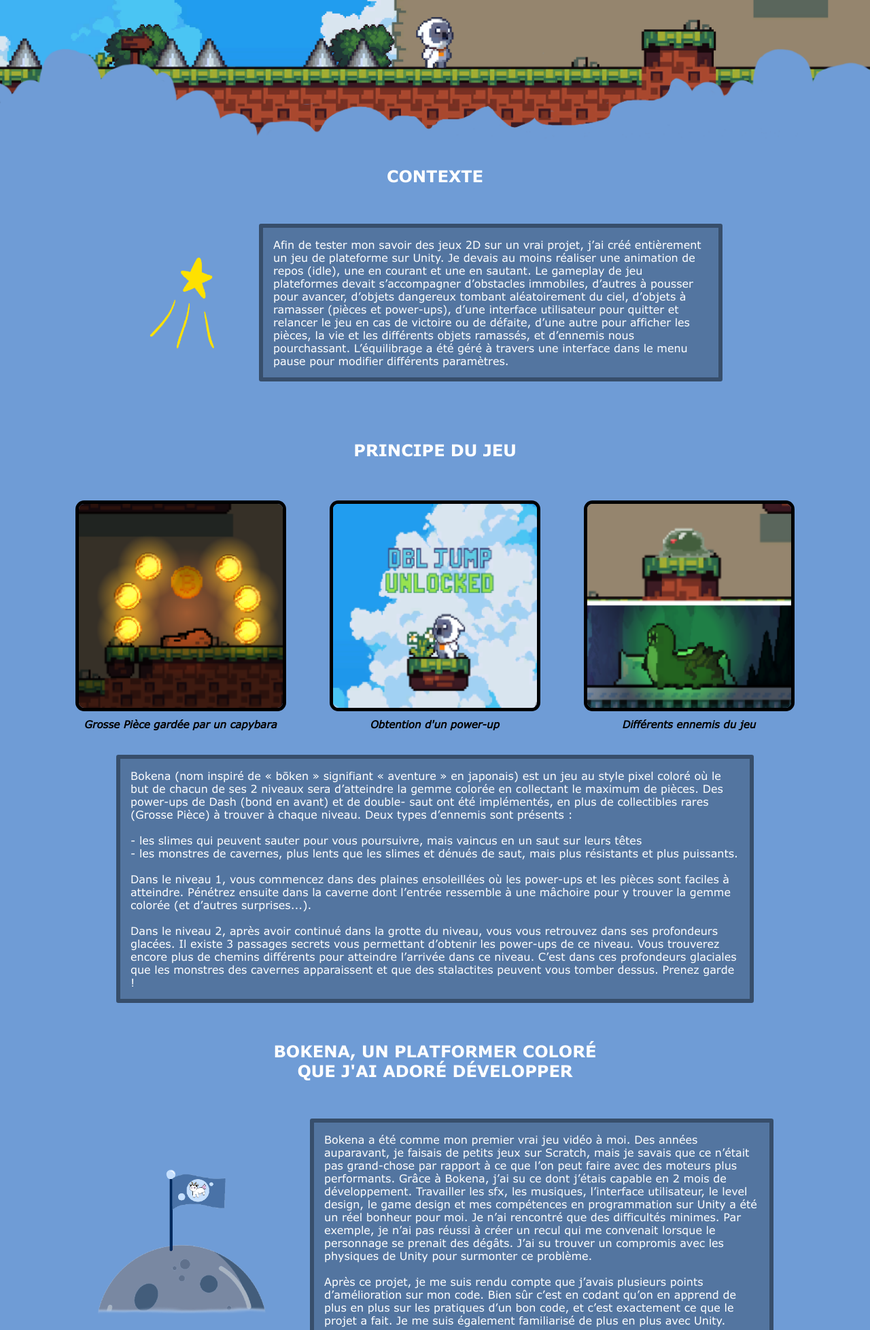
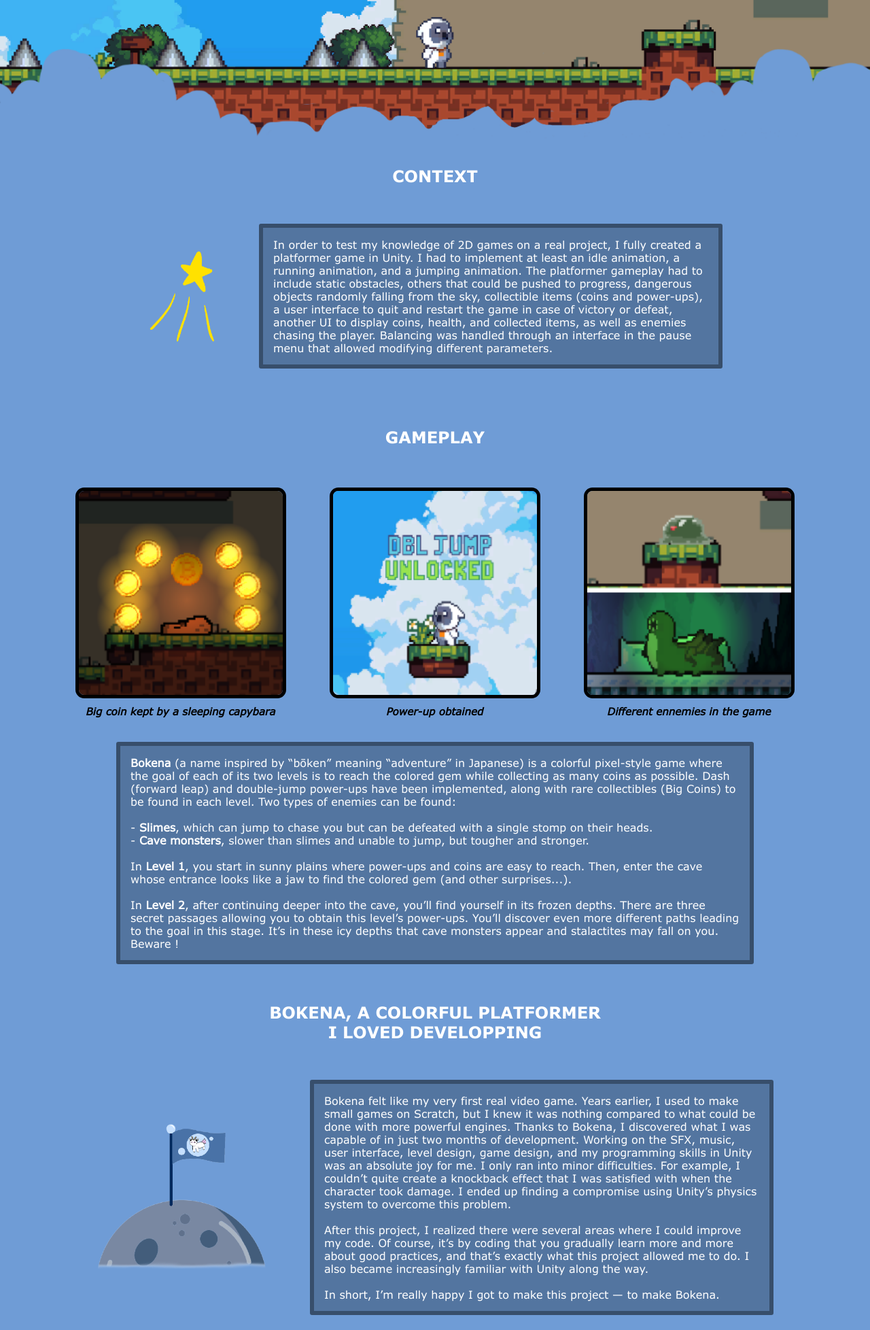
Before and after one commit to AloukiUwU/portfolio, a PHP site: page /bokena.html in a window 1280 px wide. Shown: the part 416-2372 px from the top of the page at 68% size. Run offline with PHP 8.4, Linux system fonts and the light colour scheme.

Commit message:
Good changes

```diff
--- a/ballemssoyr.html
+++ b/ballemssoyr.html
@@ -4,7 +4,7 @@
 <head>
     <meta charset="UTF-8">
     <meta name="viewport" content="width=device-width, initial-scale=1.0">
-    <title>Save God</title>
+    <title>Ballemssoyr</title>
 	<link rel="icon" href="ressources/img/common/Catgoat.png" type="image/png">
 
 	<link rel="stylesheet" href="styles/base.css">
--- a/bokena.html
+++ b/bokena.html
@@ -28,97 +28,86 @@
     <main>
         <img id="img-header" src="ressources/img/projets/bokena/bokena-header.png">
 
-        <h2>CONTEXTE</h2>
+        <h2>CONTEXT</h2>
 
         <div class="container">
 			<img id="star" src="ressources/img/projets/projet-star.png">
             <p>
-                Afin de tester mon savoir des jeux 2D sur un vrai projet, j’ai créé
-                entièrement un jeu de plateforme sur Unity. Je devais au moins
-                réaliser une animation de repos (idle), une en courant et une en
-                sautant. Le gameplay de jeu plateformes devait s’accompagner
-                d’obstacles immobiles, d’autres à pousser pour avancer, d’objets
-                dangereux tombant aléatoirement du ciel, d’objets à ramasser
-                (pièces et power-ups), d’une interface utilisateur pour quitter et
-                relancer le jeu en cas de victoire ou de défaite, d’une autre pour
-                afficher les pièces, la vie et les différents objets ramassés, et
-                d’ennemis nous pourchassant. L’équilibrage a été géré à travers
-                une interface dans le menu pause pour modifier différents
-                paramètres.
+                In order to test my knowledge of 2D games on a real project, I fully
+                created a platformer game in Unity. I had to implement at least an idle
+                animation, a running animation, and a jumping animation. The platformer
+                gameplay had to include static obstacles, others that could be pushed
+                to progress, dangerous objects randomly falling from the sky, collectible
+                items (coins and power-ups), a user interface to quit and restart the game
+                in case of victory or defeat, another UI to display coins, health, and
+                collected items, as well as enemies chasing the player. Balancing was
+                handled through an interface in the pause menu that allowed modifying
+                different parameters.
             </p>
         </div>
 
-        <h2>PRINCIPE DU JEU</h2>
+        <h2>GAMEPLAY</h2>
 
         <div class="container" id="pictures">
 			<div>
 				<img src="ressources/img/projets/bokena/bokena1.png">
-				<h3>Grosse Pièce gardée par un capybara</h3>
+				<h3>Big coin kept by a sleeping capybara</h3>
 			</div>
 			<div>
 				<img src="ressources/img/projets/bokena/bokena2.png">
-				<h3>Obtention d'un power-up</h3>
+				<h3>Power-up obtained</h3>
 			</div>
 			<div>
 				<img src="ressources/img/projets/bokena/bokena3.png">
-				<h3>Différents ennemis du jeu</h3>
+				<h3>Different ennemies in the game</h3>
 			</div>
 		</div>
 
 		<p>
-			Bokena (nom inspiré de « bōken » signifiant « aventure » en japonais) est un jeu au style
-			pixel coloré où le but de chacun de ses 2 niveaux sera d’atteindre la gemme colorée en
-			collectant le maximum de pièces. Des power-ups de Dash (bond en avant) et de double-
-			saut ont été implémentés, en plus de collectibles rares (Grosse Pièce) à trouver à chaque
-			niveau. Deux types d’ennemis sont présents :<br><br>
+			<b>Bokena</b> (a name inspired by “bōken” meaning “adventure” in Japanese) is a colorful pixel-style
+            game where the goal of each of its two levels is to reach the colored gem while collecting as
+            many coins as possible. Dash (forward leap) and double-jump power-ups have been implemented,
+            along with rare collectibles (Big Coins) to be found in each level. Two types of enemies can
+            be found:<br><br>
 
-			- les slimes qui peuvent sauter pour vous poursuivre, mais vaincus en un saut sur leurs
-			têtes<br>
-			- les monstres de cavernes, plus lents que les slimes et dénués de saut, mais plus
-			résistants et plus puissants.<br><br>
+			- <b>Slimes</b>, which can jump to chase you but can be defeated with a single stomp on their
+            heads.<br>
+			- <b>Cave monsters</b>, slower than slimes and unable to jump, but tougher and stronger.<br><br>
 
-			Dans le niveau 1, vous commencez dans des plaines ensoleillées où les power-ups et les
-			pièces sont faciles à atteindre. Pénétrez ensuite dans la caverne dont l’entrée ressemble
-			à une mâchoire pour y trouver la gemme colorée (et d’autres surprises...).<br><br>
+			In <b>Level 1</b>, you start in sunny plains where power-ups and coins are easy to reach. Then, enter
+            the cave whose entrance looks like a jaw to find the colored gem (and other surprises...).<br><br>
 
-			Dans le niveau 2, après avoir continué dans la grotte du niveau, vous vous retrouvez
-			dans ses profondeurs glacées. Il existe 3 passages secrets vous permettant d’obtenir les
-			power-ups de ce niveau. Vous trouverez encore plus de chemins différents pour atteindre
-			l’arrivée dans ce niveau. C’est dans ces profondeurs glaciales que les monstres des
-			cavernes apparaissent et que des stalactites peuvent vous tomber dessus. Prenez garde !
+			In <b>Level 2</b>, after continuing deeper into the cave, you’ll find yourself in its frozen depths. There
+            are three secret passages allowing you to obtain this level’s power-ups. You’ll discover even more
+            different paths leading to the goal in this stage. It’s in these icy depths that cave monsters appear
+            and stalactites may fall on you. Beware !
 		</p>
 
-        <h2>BOKENA, UN PLATFORMER COLORÉ<br>QUE J'AI ADORÉ DÉVELOPPER</h2>
+        <h2>BOKENA, A COLORFUL PLATFORMER<br>I LOVED DEVELOPPING</h2>
 
         <div class="container">
 			<img id="fin" src="ressources/img/projets/projet-fin.png">
             <p>
-                Bokena a été comme mon premier vrai jeu vidéo à moi. Des années
-                auparavant, je faisais de petits jeux sur Scratch, mais je savais que
-                ce n’était pas grand-chose par rapport à ce que l’on peut faire avec
-                des moteurs plus performants. Grâce à Bokena, j’ai su ce dont j’étais
-                capable en 2 mois de développement. Travailler les sfx, les musiques,
-                l’interface utilisateur, le level design, le game design et mes
-                compétences en programmation sur Unity a été un réel bonheur pour
-                moi. Je n’ai rencontré que des difficultés minimes. Par exemple, je
-                n’ai pas réussi à créer un recul qui me convenait lorsque le
-                personnage se prenait des dégâts. J’ai su trouver un compromis avec
-                les physiques de Unity pour surmonter ce problème.<br><br>
+                Bokena felt like my very first real video game. Years earlier, I used to make small games on Scratch,
+                but I knew it was nothing compared to what could be done with more powerful engines. Thanks to Bokena,
+                I discovered what I was capable of in just two months of development. Working on the SFX, music, user
+                interface, level design, game design, and my programming skills in Unity was an absolute joy for me.
+                I only ran into minor difficulties. For example, I couldn’t quite create a knockback effect that I was
+                satisfied with when the character took damage. I ended up finding a compromise using Unity’s physics
+                system to overcome this problem.<br><br>
 
-                Après ce projet, je me suis rendu compte que j’avais plusieurs points
-                d’amélioration sur mon code. Bien sûr c’est en codant qu’on en
-                apprend de plus en plus sur les pratiques d’un bon code, et c’est
-                exactement ce que le projet a fait. Je me suis également familiarisé
-                de plus en plus avec Unity.<br><br>
+                After this project, I realized there were several areas where I could improve my code. Of course, it’s
+                by coding that you gradually learn more and more about good practices, and that’s exactly what this
+                project allowed me to do. I also became increasingly familiar with Unity along the way.<br><br>
 
-                En bref, je suis très heureux d’avoir fait ce projet, d’avoir fait Bokena.
+                In short, I’m really happy I got to make this project — to make Bokena.
             </p>
         </div>
 
         <div id="trailer">
             <iframe width="755" height="425" src="https://www.youtube.com/embed/kSTSGo_v7g0?si=YeVUW0KEteWF6LDc" title="YouTube video player" frameborder="0" allow="accelerometer; autoplay; clipboard-write; encrypted-media; gyroscope; picture-in-picture; web-share" allowfullscreen></iframe>
             <h3>
-                Bande-annonce du jeu (<a href="https://youtu.be/PRyd5LKL0_0?si=9sxfGv0mgv6l1mbv">ici aussi</a>)
+                Game trailer (<a href="https://youtu.be/kSTSGo_v7g0?si=4HvhAx5bnSaLw9IB">here too</a>)
             </h3>
         </div>
 
--- a/handicapy.html
+++ b/handicapy.html
@@ -4,7 +4,7 @@
 <head>
     <meta charset="UTF-8">
     <meta name="viewport" content="width=device-width, initial-scale=1.0">
-    <title>Bokena</title>
+    <title>Handicapy</title>
 	<link rel="icon" href="ressources/img/common/Catgoat.png" type="image/png">
 
 	<link rel="stylesheet" href="styles/base.css">
@@ -68,9 +68,9 @@
         </div>
 
         <div id="trailer">
-            <iframe width="755" height="425" src="https://www.youtube.com/embed/kSTSGo_v7g0?si=YeVUW0KEteWF6LDc" title="YouTube video player" frameborder="0" allow="accelerometer; autoplay; clipboard-write; encrypted-media; gyroscope; picture-in-picture; web-share" allowfullscreen></iframe>
+            <iframe width="755" height="425" src="https://www.youtube.com/embed/n0Rul7jYeFg?si=C1x6IuDM0wG9Wt9O" title="YouTube video player" frameborder="0" allow="accelerometer; autoplay; clipboard-write; encrypted-media; gyroscope; picture-in-picture; web-share" allowfullscreen></iframe>
             <h3>
-                Game trailer (<a href="https://youtu.be/PRyd5LKL0_0?si=9sxfGv0mgv6l1mbv">here too</a>)
+                Game trailer (<a href="https://youtu.be/n0Rul7jYeFg?si=Cjd1fjCKwiZHzgqZ">here too</a>)
             </h3>
         </div>
 
--- a/styles/base-projets.css
+++ b/styles/base-projets.css
@@ -22,6 +22,11 @@ p {
 
     max-width: 70vw;
     font-family: 'MSReferenceSansSerif', 'Arial', sans-serif;
+}
+
+p > a {
+	color: #FFE100;
+	text-decoration: none; /* Pas de soulignement par défaut */
 }
 
 h3 > a {
@@ -87,6 +92,13 @@ h3 > a {
     border-radius: 1vw;
 }
 
+#pictures #long {
+	width: 480px;
+	height: 300px;
+    border: 5px solid black;
+    border-radius: 1vw;
+}
+
 /*#endregion image exemple */
 
 #trailer h3 {
@@ -121,4 +133,11 @@ footer{
 		width: 80vw;
 		max-width: unset;
 	}
+
+	#pictures #long {
+		width: 360px;
+		height: 225px;
+    	border: 5px solid black;
+    	border-radius: 1vw;
+	}
 }
```
Also changed, not shown: tasqManager.html (+48 -19 lines), ressources/img/footer/footer.png, ressources/img/footer/main-page-footer.png, ressources/img/projets/tasqManager/tasq6.PNG (added), ressources/img/projets/tasqManager/tasqManager-1.png (added), ressources/img/projets/tasqManager/tasqManager-2.png (added), ressources/img/projets/tasqManager/tasqManager-3.PNG (added), ressources/img/projets/tasqManager/tasqManager-4.png (added), ressources/img/projets/tasqManager/tasqManager-5.PNG (added).
